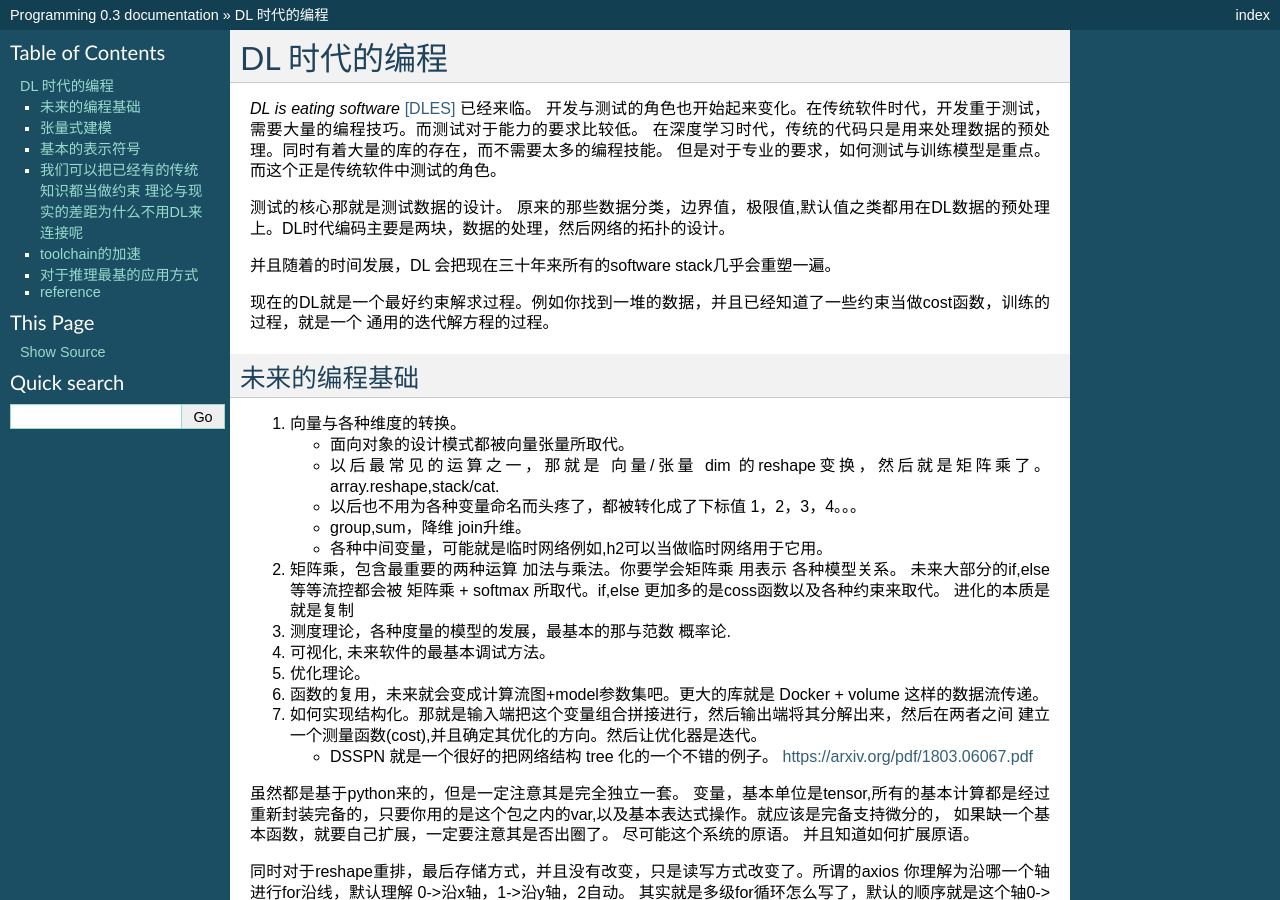
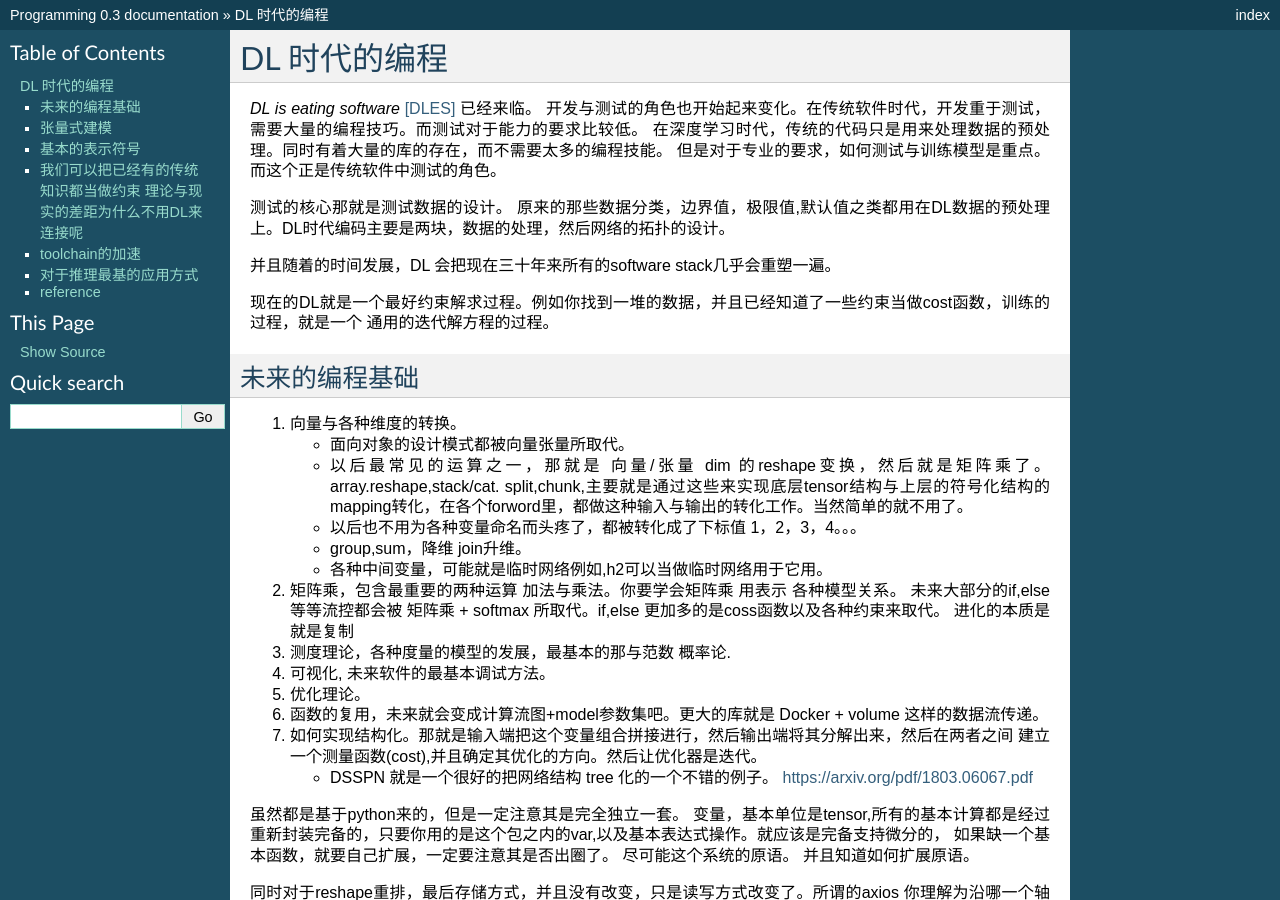
Before and after one commit to gwli/Programming, a Sphinx documentation site: the page built from source/content/Stage_4/CodeForDL.rst, in a window 1280 px wide and 900 px high. Built offline with Sphinx 7.4.7, drawn with Linux system fonts in a browser that asks for light colours.

Commit message:
tensor split,chunk

```diff
--- a/source/content/Stage_4/CodeForDL.rst
+++ b/source/content/Stage_4/CodeForDL.rst
@@ -20,7 +20,7 @@ DL 时代的编程
 #. 向量与各种维度的转换。
 
    - 面向对象的设计模式都被向量张量所取代。
-   - 以后最常见的运算之一，那就是 向量/张量 dim 的reshape变换，然后就是矩阵乘了。array.reshape,stack/cat.
+   - 以后最常见的运算之一，那就是 向量/张量 dim 的reshape变换，然后就是矩阵乘了。array.reshape,stack/cat. split,chunk,主要就是通过这些来实现底层tensor结构与上层的符号化结构的mapping转化，在各个forword里，都做这种输入与输出的转化工作。当然简单的就不用了。
    - 以后也不用为各种变量命名而头疼了，都被转化成了下标值 1，2，3，4。。。
    - group,sum，降维   join升维。
    - 各种中间变量，可能就是临时网络例如,h2可以当做临时网络用于它用。
```
